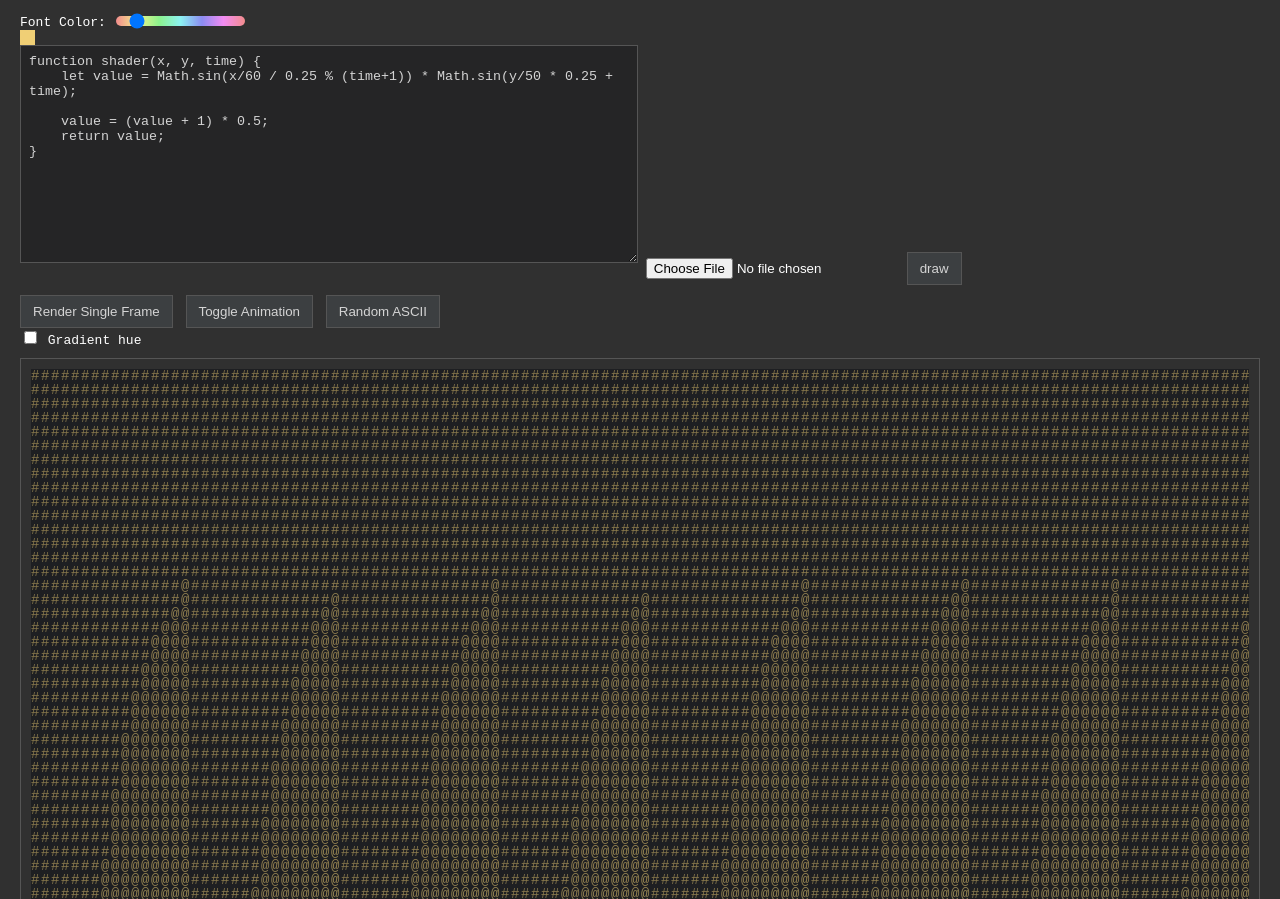
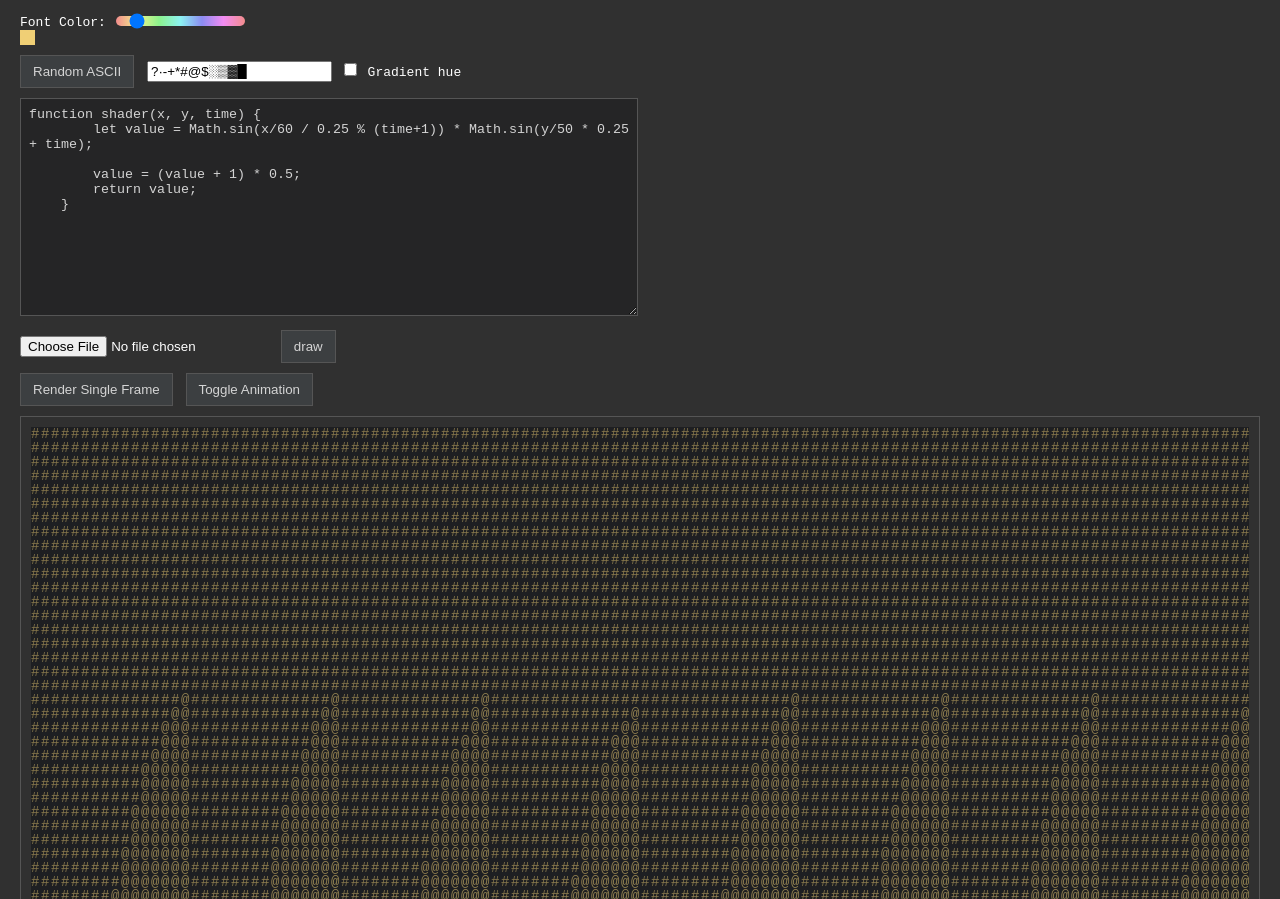
Before and after one commit to shiratorip/ASCII_Shader, a plain HTML site: page index.html in a window 1280 px wide. Shown: the part 53-952 px from the top of the page. Drawn offline with Linux system fonts and the light colour scheme.

Commit message:
small fixes and improvements

```diff
--- a/index.html
+++ b/index.html
@@ -13,23 +13,30 @@
     <input type="range" min="0" max="360" value="44" class="slider" id="color_slider">
     <div id="color_icon"></div>
 </div>
+<div class="controls">
+    <button onclick="randomizeTable()">Random ASCII</button>
+    <input type="text" id="ascii_table" value="?·-+*#@$░▒▓█">
+    <div id="hue_checkbox">
+        <input id="color_randomizer" type="checkbox" onchange="randomizeColor()">
+        <label for="color_randomizer">Gradient hue</label>
+    </div>
+</div>
+<div id="editor_container">
     <textarea id="editor" spellcheck="false">function shader(x, y, time) {
         let value = Math.sin(x/60 / 0.25 % (time+1)) * Math.sin(y/50 * 0.25 + time);
 
         value = (value + 1) * 0.5;
         return value;
     }</textarea>
+</div>
+<div id="drawing_container">
     <input type="file" id="file" accept="image/*">
     <button onclick="draw()">draw</button>
+</div>
 
-<div id="controls">
+<div class="controls">
     <button onclick="renderFrame()">Render Single Frame</button>
     <button onclick="toggleAnimation()">Toggle Animation</button>
-    <button onclick="randomizeTable()">Random ASCII</button>
-    <div>
-        <input id="color_randomizer" type="checkbox" onchange="randomizeColor()">
-        <label for="color_randomizer">Gradient hue</label>
-    </div>
 
 </div>
 
--- a/index.js
+++ b/index.js
@@ -3,6 +3,7 @@ const canvasContainer = document.getElementById("canvas_container");
 const editorElement = document.getElementById("editor");
 const statsElement = document.getElementById("stats");
 const colorSlider = document.getElementById("color_slider");
+const symbolsInput = document.getElementById("ascii_table");
 
 const canvas = document.createElement("canvas");
 const ctx = canvas.getContext("2d");
@@ -10,7 +11,7 @@ canvasContainer.appendChild(canvas);
 
 // Configuration
 let time = 0;
-let chars = "?·-+*#@$░▒▓█";
+let chars = symbolsInput.value;
 let animationRunning = null;
 let cachedShaderFunc = null;
 let lastShaderCode = "";
@@ -43,7 +44,7 @@ function resizeCanvas() {
     ctx.textBaseline = "top";
 
     if (!animationRunning) {
-        renderFrame();
+        renderFrameStatic();
     }
 }
 
@@ -70,9 +71,12 @@ function setColor(pixelValue) {
 }
 
 function renderFrame() {
-    const now = performance.now();
+    time +=frameInterval/1000;
+    renderFrameStatic();
+}
+
+function renderFrameStatic() {
     const shaderFunc = getShaderFunction();
-    time +=frameInterval/1000;
 
     // Clear canvas with background color
     ctx.fillStyle = "#1e1f22";
@@ -116,9 +120,9 @@ function randomizeTable() {
         chars += String.fromCharCode(Math.floor(Math.random() * (127 - 32 + 1) + 32));
     }
 
-    console.log("New character set:", chars);
+    document.getElementById("ascii_table").value = chars;
     if (!animationRunning) {
-        renderFrame();
+        renderFrameStatic();
     }
 }
 
@@ -138,7 +142,9 @@ function randomizeColor() {
             ctx.fillStyle = `hsla(${color[0]},${color[1]}%,${color[2]}%, ${pixelValue})`;
         }
     }
-
+    if (!animationRunning) {
+        renderFrameStatic();
+    }
 
 }
 
@@ -146,10 +152,21 @@ function randomizeColor() {
 function changeColor() {
     color[0] = colorSlider.value;
     document.getElementById("color_icon").style.backgroundColor = `hsla(${color[0]}, ${color[1]}%, ${color[2]}%,1)`;
+    if (!animationRunning) {
+        renderFrameStatic();
+    }
 }
 
 colorSlider.addEventListener("input", changeColor);
-
+symbolsInput.addEventListener("input", () => {
+    chars = symbolsInput.value;
+    if (chars.length === 0) {
+        chars = "?·-+*#@$░▒▓█";
+    }
+    if (!animationRunning) {
+        renderFrameStatic();
+    }
+})
 //event listener for shader code changes
 editorElement.addEventListener('input', () => {
     cachedShaderFunc = null;
--- a/styles.css
+++ b/styles.css
@@ -18,13 +18,16 @@ body {
     tab-size: 4;
 }
 
-#controls {
+.controls {
     margin: 10px 0;
 }
 #color_icon{
     background-color: #bf931b;
     width: 15px;
     height: 15px;
+}
+#hue_checkbox{
+    display: inline-block;
 }
 button {
     background-color: #3c3f41;
@@ -43,6 +46,13 @@ button:hover {
 #canvas_container {
     border: 1px solid #555;
 }
+
+#drawing_canvas {
+    display: block;
+    margin: 0 auto;
+    background-color: #131314;
+}
+
 input[type="range"] {
     -webkit-appearance: none;
     height: 10px;
```
Also changed, not shown: 1 other file. Lines whose indentation alone changed are shown as unchanged.
